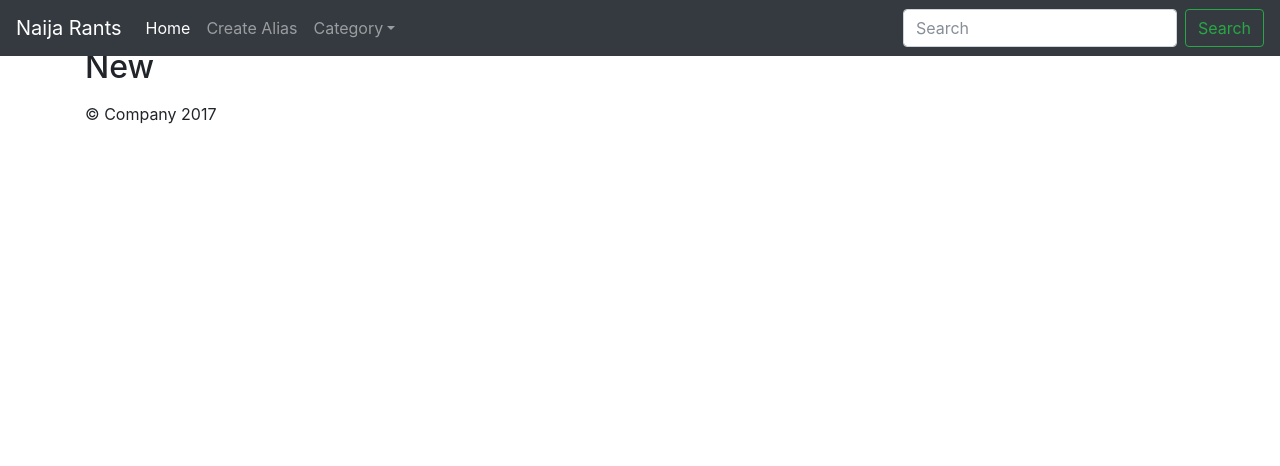
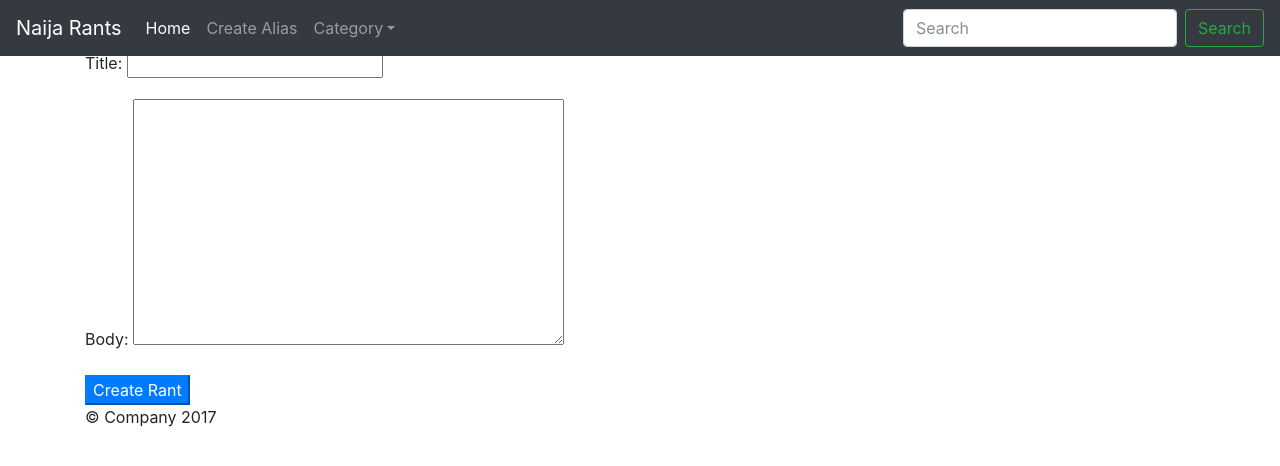
Before and after one commit to dolastack/naijarants, a Django app: page /rant/new in a window 1280 px wide. Shown: the top 466 px of the page. Run offline with Django 3.2, Linux system fonts and the light colour scheme; data comes from the database, SQL or seed files in the repository; some libraries are stand-ins or nearby versions.

Commit message:
new form

```diff
--- a/rants/models.py
+++ b/rants/models.py
@@ -3,8 +3,8 @@ from django.contrib.auth.models import User
 # Create your models here.
 
 class RantQuerySet(models.QuerySet):
-    def rant_by():
-        pass
+    def rant(self, dtitle):
+        return self.objects.filter(title=dtitle)
     def top_rants():
         pass
 
@@ -12,5 +12,5 @@ class Rant(models.Model):
     title = models.CharField(max_length=100)
     body = models.TextField()
     time_created = models.DateTimeField(auto_now=True)
-    created_by = models.ForeignKey(User)
+    created_by = models.ForeignKey(User , null=True, blank=True)
     objects = RantQuerySet()
--- /dev/null
+++ b/rants/templates/rants/new_rant.html
@@ -0,0 +1,16 @@
+{% extends "base.html" %}
+
+{% block content_title %}
+  New Rant
+{% endblock content_title %}
+
+{% block content %}
+
+<form method="post" action="{% url 'rants_new_rant' %}">
+  {% csrf_token %}
+  {{ form.as_p }}
+  <button type="submit" class="btn-primary">Create Rant</button>
+
+</form>
+
+{% endblock content %}
--- a/rants/templates/rants/rant_detail.html
+++ b/rants/templates/rants/rant_detail.html
@@ -1,4 +1,9 @@
 {% extends "base.html" %}
+
+{% block content_title %}
+  rant.title
+{% endblock content_title %}
+
 {% block content %}
   <h2>{{ rant.title }}</h2>
   <p>{{ rant.body }}</p>
--- a/rants/urls.py
+++ b/rants/urls.py
@@ -2,6 +2,7 @@ from django.conf.urls import url
 from . import views
 
 urlpatterns = [
+    url(r'new$', views.new_rant, name='rants_new_rant'),
     url(r'([^/]*)', views.rant_detail, name='rant_detail'),
-    url(r'new$', views.new_rant, name='rant_new_rant'),
+
 ]
--- a/rants/views.py
+++ b/rants/views.py
@@ -1,4 +1,4 @@
-from django.shortcuts import render
+from django.shortcuts import render, redirect
 from .models import Rant
 from .forms import RantForm
 # Create your views here.
@@ -9,15 +9,20 @@ def rants_list(request):
     #template = "base.html"
     return rants
 
-def rant_detail(request, rant):
-    print(rant.title)
+def rant_detail(request, drant):
+    print(drant.title)
+    Rant.objects.rant(drant.title)
     context = {'rant': rant}
     template = "rants/rant_detail.html"
     return render(request, template, context)
 
 def new_rant(request):
     if request.method == "POST":
-        pass
+        rant = Rant(created_by=request.user)
+        form = RantForm(instance=rant, data=request.POST)
+        if form.is_valid():
+            form.save()
+            return redirect('index')
     else:
         form = RantForm()
-    return render(request, "rants/new_rant.html", {'form': form})
+        return render(request, "rants/new_rant.html", {'form': form})
--- a/templates/base.html
+++ b/templates/base.html
@@ -7,8 +7,8 @@
     <meta name="author" content="">
     <link rel="icon" href="../../../../favicon.ico">
     <title>
-      {% block title %}
-      {% endblock title %}
+      {% block content_title %}
+      {% endblock content_title %}
     </title>
     <!-- Bootstrap core CSS -->
     <link rel="stylesheet" href="https://maxcdn.bootstrapcdn.com/bootstrap/4.0.0-beta.2/css/bootstrap.min.css" integrity="sha384-PsH8R72JQ3SOdhVi3uxftmaW6Vc51MKb0q5P2rRUpPvrszuE4W1povHYgTpBfshb" crossorigin="anonymous">
--- a/templates/index.html
+++ b/templates/index.html
@@ -62,8 +62,8 @@
             <div class="container">
               <!--h1 class="display-3">Naija Rants</h1-->
               <h2>Vent out the issues weighing on your mind.</h2>
-              <h2>Your identity is hidden</h2>
-              <a href="{% url 'rant_new_rant' %}" target="_blank" class="btn btn-primary"> Create a Rant! </a>
+              <h3>Your identity is hidden</h3>
+              <a href="{% url 'rants_new_rant' %}" target="_blank" class="btn btn-primary"> Create a Rant! </a>
             </div>
           </div>
           {% for rant in rants  %}
@@ -71,7 +71,6 @@
                 <h3>{{rant.title}} </h3>
                 <p>{{ rant.body }}</p>
                 <p>
-
                   <a href="{% url 'rant_detail' rant %}" target="_blank" class="btn btn-primary">Rant Details</a>
                 </p>
            </div>
```
Also changed, not shown: db.sqlite3, rants/migrations/0001_initial.py (added), rants/migrations/0002_auto_20171225_2023.py (added), rants/migrations/0003_auto_20171225_2023.py (added), rants/migrations/0004_auto_20171225_2305.py (added), rants/migrations/0005_auto_20171225_2314.py (added), rants/migrations/0006_auto_20171225_2316.py (added), rssfeed/migrations/0001_initial.py (added).
